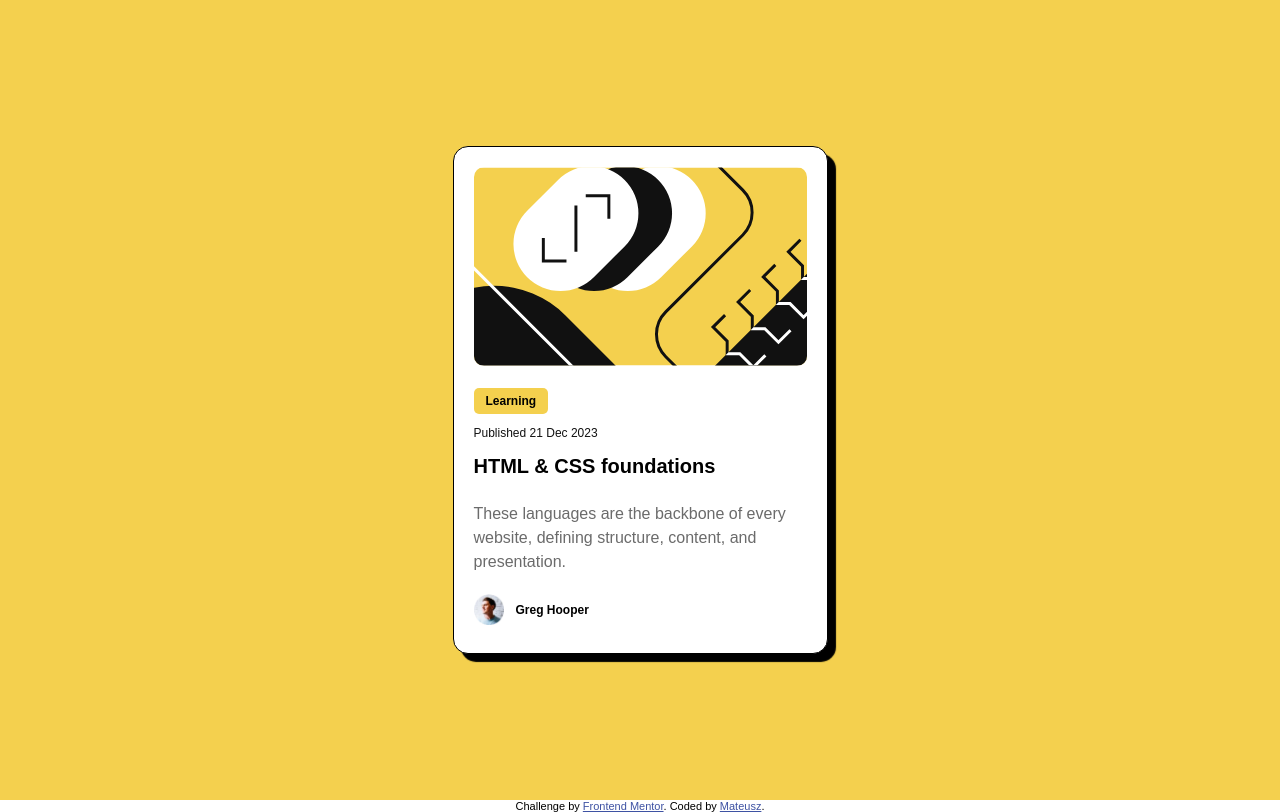
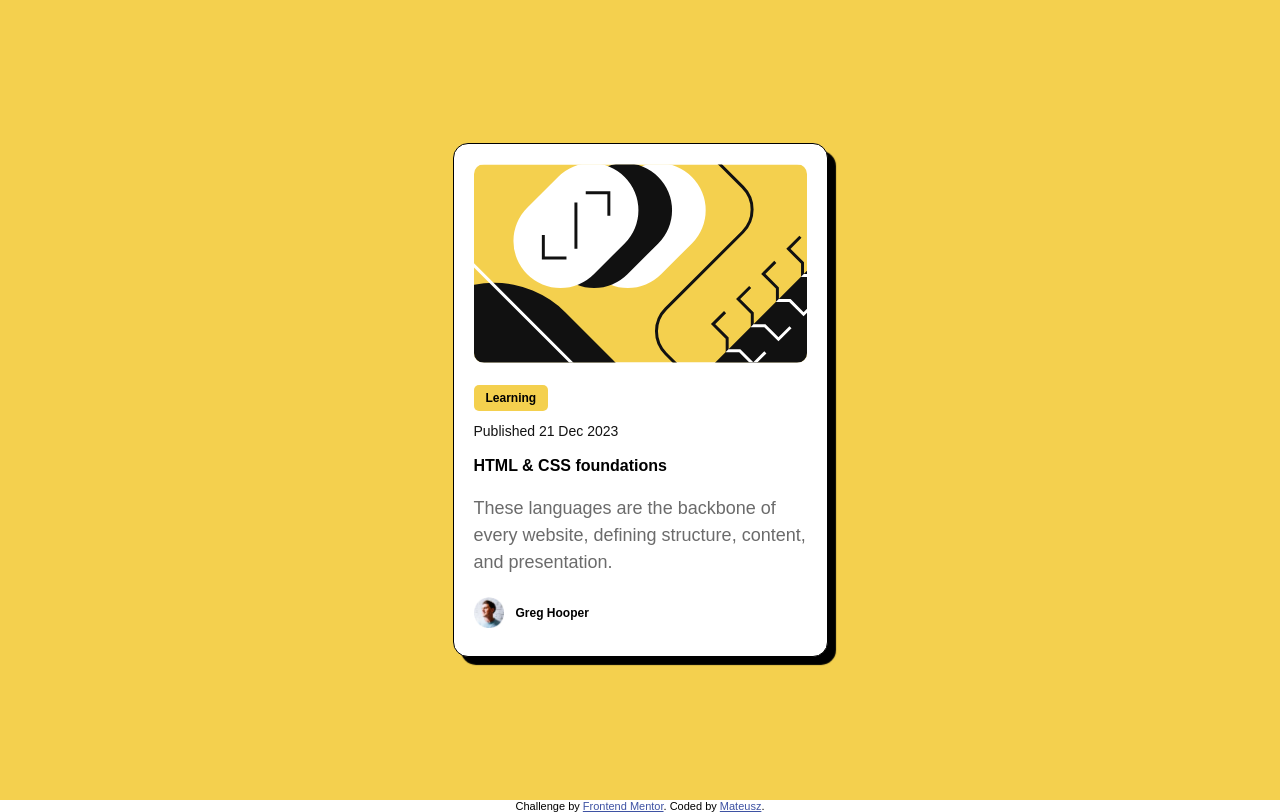
Before and after one commit to MatFrat95/second-chellenge, a plain HTML site: page index.html in a window 1280 px wide. Drawn offline with Linux system fonts and the light colour scheme.

Commit message:
update of second chellenge

```diff
--- a/scss/style.scss
+++ b/scss/style.scss
@@ -51,13 +51,13 @@ img {
 .card__publication-info {
 	margin-bottom: 1.25em;
 	color: hsl(0, 0%, 7%);
-	font-size: 12px;
+	font-size: 14px;
 	font-weight: 500;
 }
 .card__header {
-	margin-bottom: 1.5rem;
+	margin-bottom: 1.25rem;
 	font-weight: 800;
-	font-size: 20px;
+	font-size: 16px;
 	.card__link {
 		text-decoration: none;
 		color: #000;
@@ -71,7 +71,7 @@ img {
 
 .card__text {
 margin-bottom: 0.75em;
-    font-size: 16px;
+    font-size: 18px;
     line-height: 1.5;
     color: hsl(0, 0%, 42%);
 }
```
Also changed, not shown: css/style.css, 1 other file.
